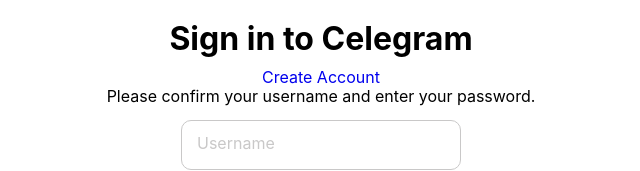
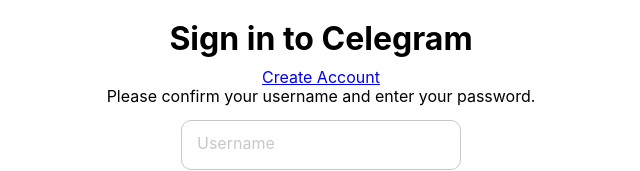
Before and after one commit to fe-bootcamp-2021/chat-app, a React (Vite) app: page / in a window 1280 px wide. Shown: the part 232-403 px from the top of the page, without its empty margins (319-959 px from the left). Built offline with nearby package versions, Linux system fonts and the light colour scheme.

Commit message:
fix(*): inline styles delted

```diff
--- a/src/components/Login/Login.jsx
+++ b/src/components/Login/Login.jsx
@@ -11,7 +11,7 @@ function Login() {
         <TelegramLogo />
       </div>
       <h1 className='login-form-title'>Sign in to Celegram</h1>
-      <Link to='/register' style={{textDecoration: 'none'}}>Create Account</Link>
+      <Link to='/register'>Create Account</Link>
       <p>Please confirm your username and enter your password.</p>
       <Input type='text' label='Username' />
       <Input type='password' label='Password' />
--- a/src/components/Register/Register.jsx
+++ b/src/components/Register/Register.jsx
@@ -10,7 +10,7 @@ function Register() {
         <TelegramLogo />
       </div>
       <h1 className='login-form-title'>Sign up to Celegram</h1>
-      <Link to='/' style={{ textDecoration: 'none' }}>
+      <Link to='/'>
         Log in
       </Link>
       <Input type='text' label='Name' />
```
